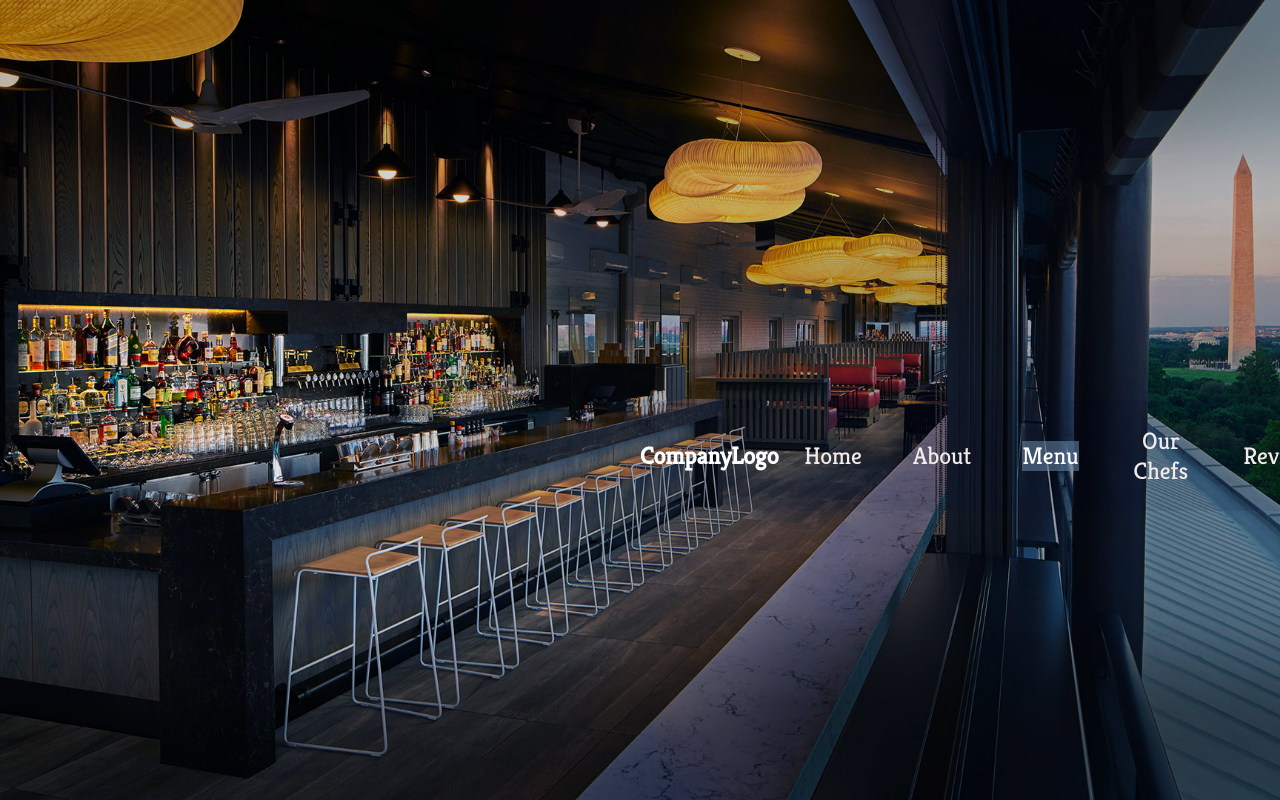
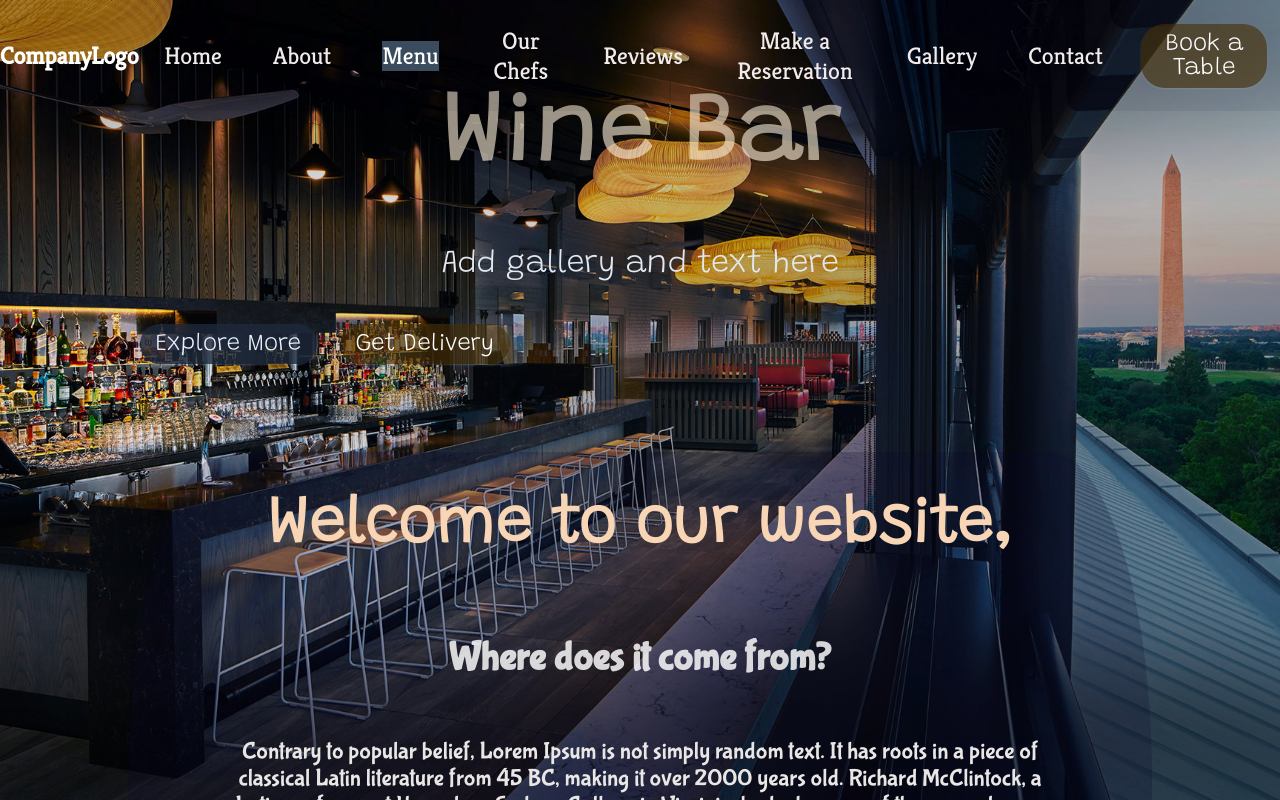
Before and after one commit to luanaftrindade/wineBarWebsite, a React (Vite) app: page /menu in a window 1280 px wide. Shown: the top 800 px of the page. Built offline with nearby package versions, Linux system fonts and the light colour scheme; a web font is replaced by a local one.

Commit message:
add Menu react.js component

```diff
--- a/src/App.jsx
+++ b/src/App.jsx
@@ -11,6 +11,7 @@ import { MainPage } from "./components/MainPage.jsx";
 import { GalleryWithAddEffect } from "./components/GalleryWithAddEffect.jsx";
 import { CarouselGallery } from "./components/CarouselGallery.jsx";
 import { AboutUs } from "./components/AboutUs.jsx";
+import { Menu } from "./components/Menu.jsx";
 
 function App() {
   const [count, setCount] = useState(0);
@@ -39,7 +40,7 @@ function App() {
             }
           />
           <Route path="/aboutUs" element={<AboutUs/>} />
-          <Route path="/reviews" element={<GalleryWithAddEffect />} />
+          <Route path="/menu" element={<><Menu /><MainPage/></>} />
         </Routes>
       </div>
     </>
--- /dev/null
+++ b/src/components/Menu.jsx
@@ -0,0 +1,5 @@
+import { Header } from "./Header";
+
+export function Menu(){
+    return(<><Header/></>);
+}
```
